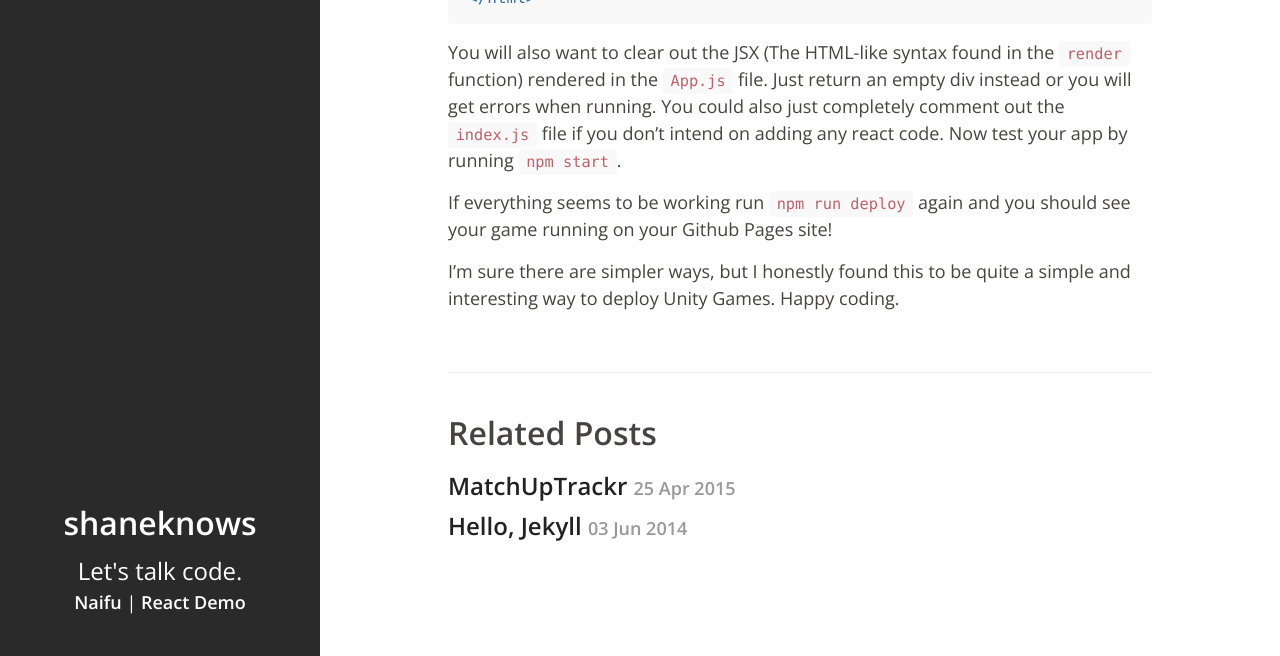
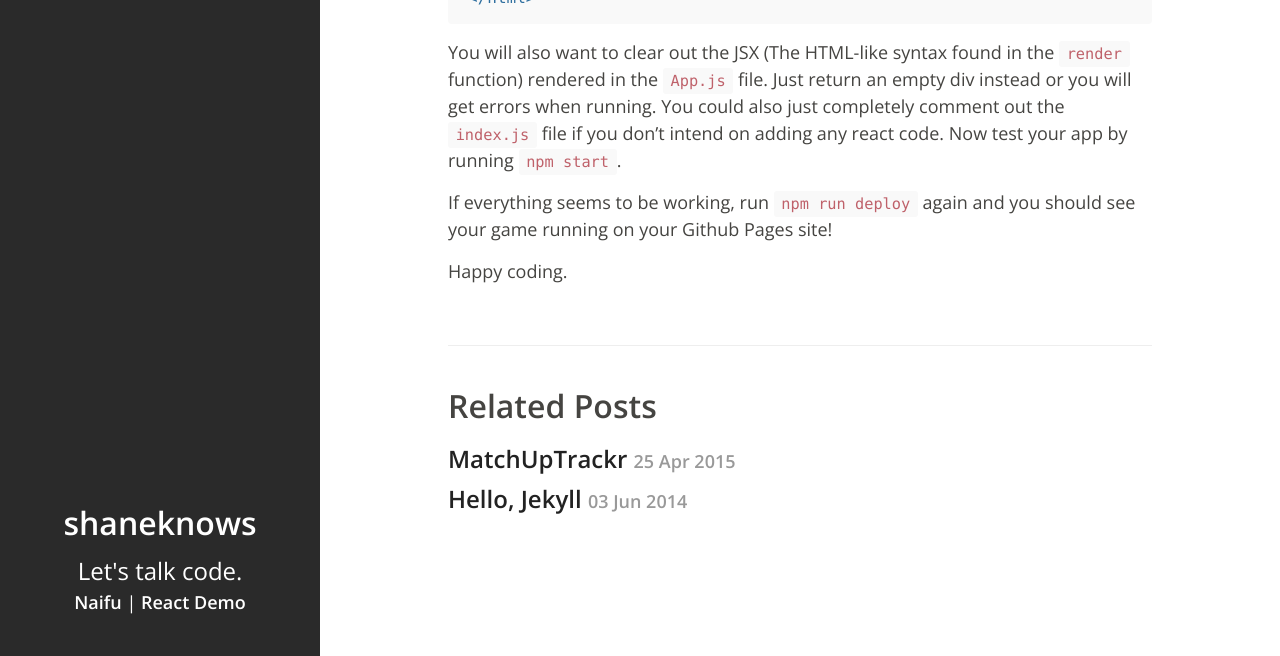
Before and after one commit to shaneknows/shaneknows.github.io, a Jekyll site: the page built from _posts/2017-5-8-ReactUnityGithubPages.md, in a window 1280 px wide and 900 px high, scrolled down 2597 px, cut to the strip 244-900 px from the top of the window. Built offline with Jekyll 4.4.1, drawn with Linux system fonts in a browser that asks for light colours.

Commit message:
Update 2017-5-8-ReactUnityGithubPages.md

```diff
--- a/_posts/2017-5-8-ReactUnityGithubPages.md
+++ b/_posts/2017-5-8-ReactUnityGithubPages.md
@@ -84,6 +84,6 @@ Alright so if you don't have a working Unity game feel free to fork mine [here](
 
 You will also want to clear out the JSX (The HTML-like syntax found in the `render` function) rendered in the `App.js` file. Just return an empty div instead or you will get errors when running. You could also just completely comment out the `index.js` file if you don't intend on adding any react code. Now test your app by running `npm start`.
 
-If everything seems to be working run `npm run deploy` again and you should see your game running on your Github Pages site!
+If everything seems to be working, run `npm run deploy` again and you should see your game running on your Github Pages site!
 
-I'm sure there are simpler ways, but I honestly found this to be quite a simple and interesting way to deploy Unity Games. Happy coding.
+Happy coding.
```
